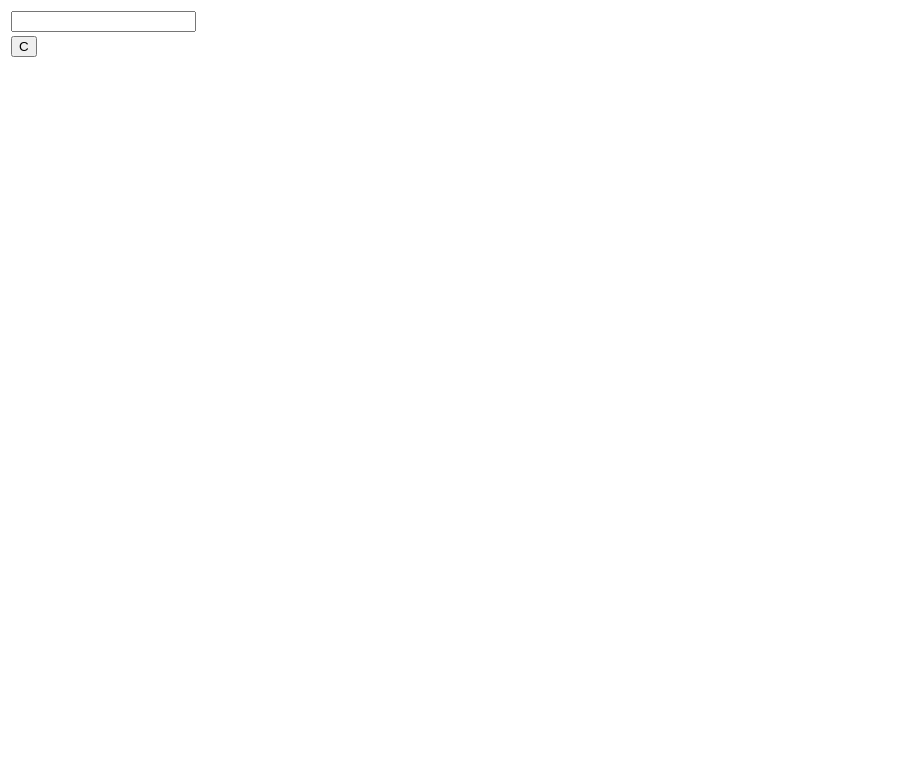
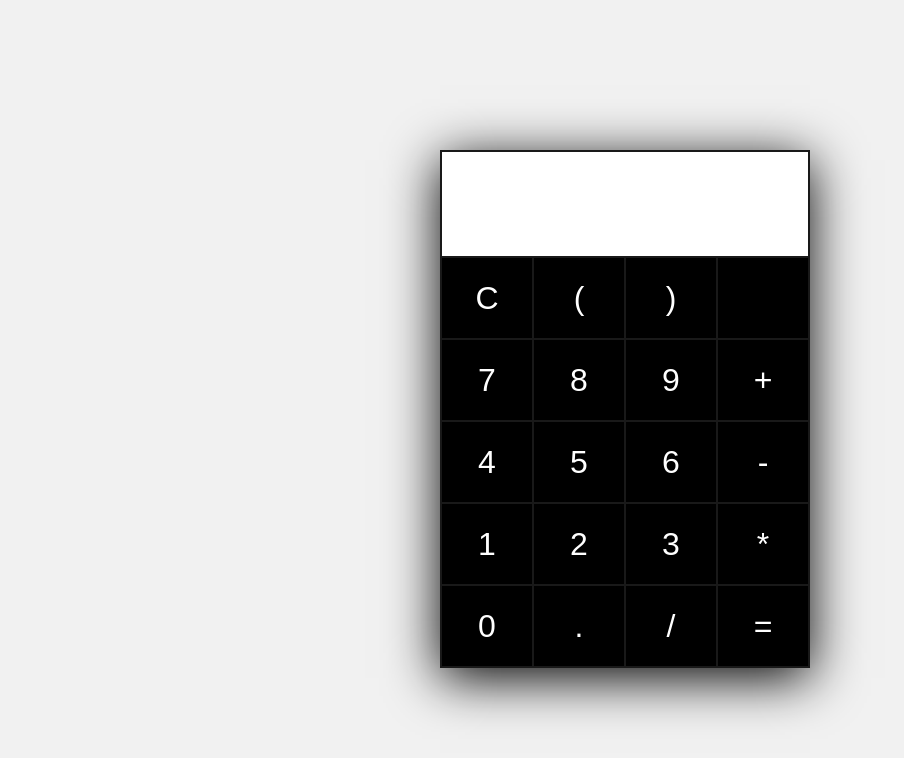
Before and after one commit to RIKO910/calculator-js, a plain HTML site: page index.html in a window 1280 px wide. Shown: the whole page, without its empty margins (0-904 px from the left). Drawn offline with Linux system fonts and the light colour scheme.

Commit message:
second and final

```diff
--- a/index.html
+++ b/index.html
@@ -5,18 +5,63 @@
     <meta http-equiv="X-UA-Compatible" content="IE=edge">
     <meta name="viewport" content="width=device-width, initial-scale=1.0">
     <title> JavaScript Calculator</title>
+    <link rel="stylesheet" href="style.css">
 </head>
 <body>
     <div class="calculatorBody">
         <table>
             <tr>
-                <td><input type="text" id="Myresult"></td>
+                <td colspan="4"><input type="text" id="Myresult"></td>
             </tr>
 
             <tr>
-                <td><input type="button" value="C" id="Button" onclick="Delete()"></td>
+                <td><input type="button" value="C" onclick="Delete()"></td>
+                <td><input type="button" value="(" onclick="calculator('(')"></td>
+                <td><input type="button" value=")" onclick="calculator(')')"></td>
+                <td><input type="button" value=" " onclick="calculator( )"></td>
             </tr>
+            <tr>
+                <td><input type="button" value="7" onclick="calculator('7')"></td>
+                <td><input type="button" value="8" onclick="calculator('8')"></td>
+                <td><input type="button" value="9" onclick="calculator('9')"></td>
+                <td><input type="button" value="+" onclick="calculator('+')"></td>
+            </tr>
+
+            <tr>
+                <td><input type="button" value="4" onclick="calculator('4')"></td>
+                <td><input type="button" value="5" onclick="calculator('5')"></td>
+                <td><input type="button" value="6" onclick="calculator('6')"></td>
+                <td><input type="button" value="-" onclick="calculator('-')"></td>
+            </tr>
+
+            <tr>
+                <td><input type="button" value="1" onclick="calculator('1')"></td>
+                <td><input type="button" value="2" onclick="calculator('2')"></td>
+                <td><input type="button" value="3" onclick="calculator('3')"></td>
+                <td><input type="button" value="*" onclick="calculator('*')"></td>
+            </tr>
+            <tr>
+                <td><input type="button" value="0" onclick="calculator('0')"></td>
+                <td><input type="button" value="." onclick="calculator('.')"></td>
+                <td><input type="button" value="/" onclick="calculator('/')"></td>
+                <td><input type="button"value="=" onclick="result()"></td>
+            </tr>
+
         </table>
     </div>
+
+    <script>
+        function Delete(){
+            document.getElementById("Myresult").value = ""
+        }
+        function calculator(NewResult){
+            document.getElementById("Myresult").value +=NewResult;
+        }
+        function result(){
+            var a =document.getElementById("Myresult").value;
+            var b= eval(a);
+            document.getElementById("Myresult").value =b ;
+        }
+    </script>
 </body>
 </html>
--- a/style.css
+++ b/style.css
@@ -0,0 +1,59 @@
+*{
+    margin: 0;
+    padding: 0;
+
+}
+body{
+    background-color: #f1f1f1;
+
+}
+
+.calculatorBody{
+    position: absolute;
+    top: 50%;
+    left: 50%;
+    transform: translate(-50%,-50%);
+    width: 400px;
+    height: 500px;
+}
+table{
+    border-collapse: collapse;
+    background-color: #fff;
+    box-shadow: black 0px 10px 50px;
+    border: 2px solid;
+}
+td{
+    text-align: center;
+    color: #fff1;
+    border: 2px solid #191919;
+
+}
+input[type="button"]{
+    width: 90px;
+    height: 80px;
+    color: #fff;
+    background-color: black;
+    font-size: 2rem;
+    border: none;
+    cursor:pointer;
+    transition: 0.2s ease-in-out;
+    outline: none !important;
+    border: none !important;
+}
+
+input[type="button"]:hover{
+    background-color: #19d;
+    outline: none;
+
+}
+input[type="text"]{
+    width: 340px;
+    height: 80px;
+    text-align: right;
+    margin: 10px;
+    padding: 2px;
+    outline: none !important;
+    border: none !important;
+    font-size: 30px;
+
+}
```
